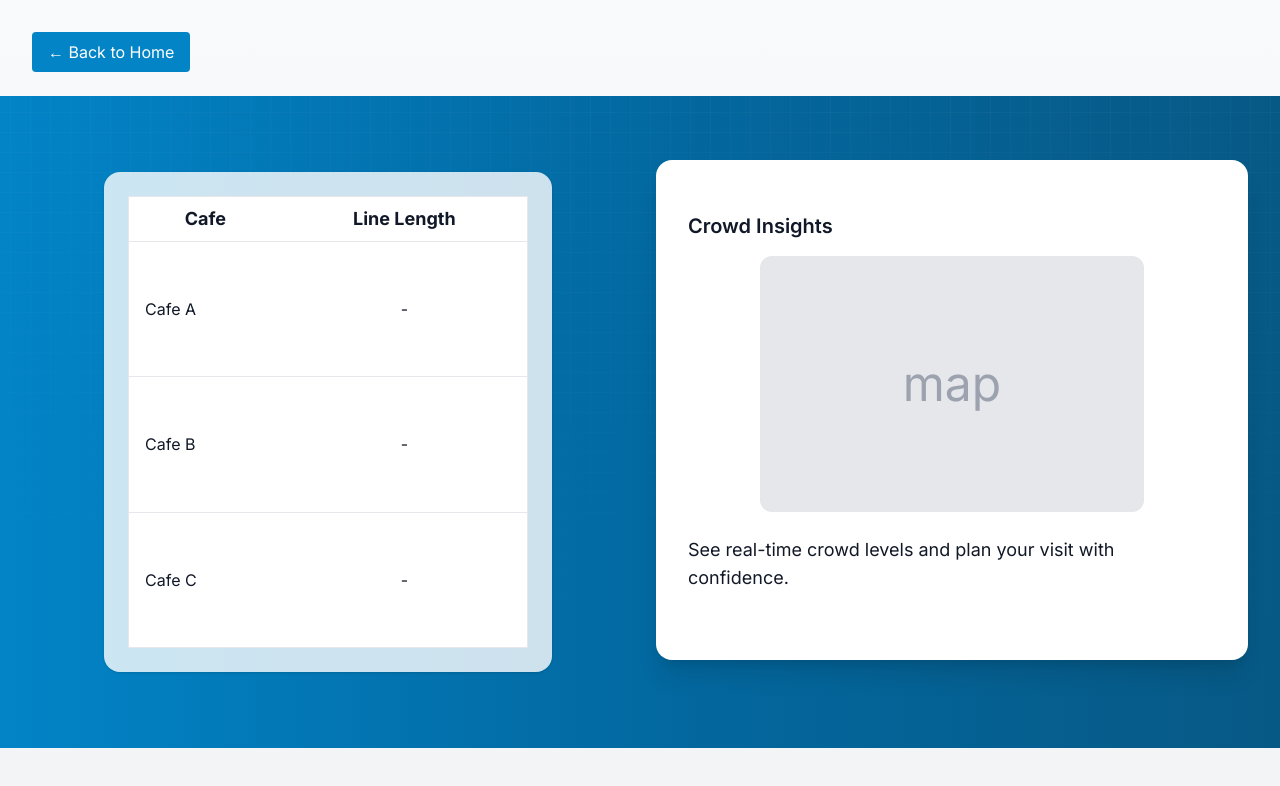
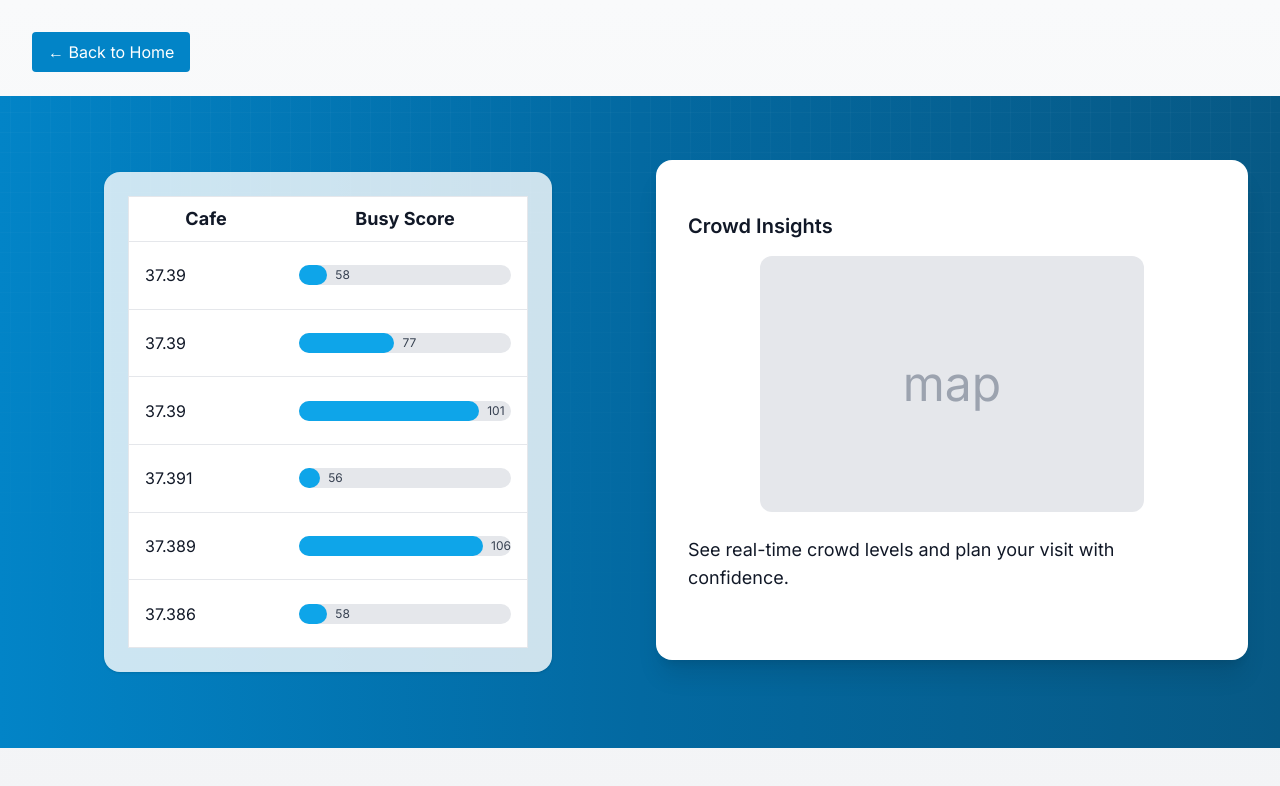
Before and after one commit to kelsokumar/lunchaos, a Next.js app: page /crowd in a window 1280 px wide. Shown: the top 786 px of the page. Built offline with nearby package versions, Linux system fonts and the light colour scheme.

Commit message:
Cafe busy indicator added .

```diff
--- /dev/null
+++ b/src/app/api/cafes-busy/route.ts
@@ -0,0 +1,24 @@
+import { NextResponse } from 'next/server';
+import fs from 'fs';
+import path from 'path';
+
+export async function GET() {
+  // Read cafes.csv from the root directory
+  const cafesPath = path.join(process.cwd(), 'cafes.csv');
+  let cafes: string[] = [];
+  try {
+    const data = fs.readFileSync(cafesPath, 'utf-8');
+    // Assume first line is header, rest are cafes
+    cafes = data.split('\n').slice(1).filter(Boolean).map(line => line.split(',')[1] || line.split(',')[0]);
+  } catch (e) {
+    return NextResponse.json({ error: 'Could not read cafes.csv' }, { status: 500 });
+  }
+
+  // Generate random busy-ness for each cafe
+  const cafesWithBusy = cafes.map(name => ({
+    name,
+    busy: Math.floor(Math.random() * (110 - 50 + 1)) + 50
+  }));
+
+  return NextResponse.json({ cafes: cafesWithBusy });
+}
--- a/src/app/crowd/page.tsx
+++ b/src/app/crowd/page.tsx
@@ -1,6 +1,25 @@
+"use client";
+import { useEffect, useState } from 'react';
 import Link from 'next/link';
 
 export default function CrowdPage() {
+  const [cafes, setCafes] = useState<{ name: string; busy: number }[]>([]);
+  const [loading, setLoading] = useState(true);
+  const [error, setError] = useState<string | null>(null);
+
+  useEffect(() => {
+    fetch('/api/cafes-busy')
+      .then(res => res.json())
+      .then(data => {
+        setCafes(data.cafes || []);
+        setLoading(false);
+      })
+      .catch(() => {
+        setError('Failed to load cafes');
+        setLoading(false);
+      });
+  }, []);
+
   return (
     <div className="min-h-screen bg-gradient-to-b from-gray-50 to-gray-100">
       <div className="max-w-7xl mx-auto px-4 sm:px-6 lg:px-8 pt-8">
@@ -19,22 +38,34 @@ export default function CrowdPage() {
                   <thead>
                     <tr>
                       <th className="py-2 px-4 border-b font-bold text-lg bg-white">Cafe</th>
-                      <th className="py-2 px-4 border-b font-bold text-lg bg-white">Line Length</th>
+                      <th className="py-2 px-4 border-b font-bold text-lg bg-white">Busy Score</th>
                     </tr>
                   </thead>
                   <tbody>
-                    <tr>
-                      <td className="py-2 px-4 border-b">Cafe A</td>
-                      <td className="py-2 px-4 border-b text-center">-</td>
-                    </tr>
-                    <tr>
-                      <td className="py-2 px-4 border-b">Cafe B</td>
-                      <td className="py-2 px-4 border-b text-center">-</td>
-                    </tr>
-                    <tr>
-                      <td className="py-2 px-4 border-b">Cafe C</td>
-                      <td className="py-2 px-4 border-b text-center">-</td>
-                    </tr>
+                    {loading && (
+                      <tr><td colSpan={2} className="py-4 text-center">Loading...</td></tr>
+                    )}
+                    {error && (
+                      <tr><td colSpan={2} className="py-4 text-center text-red-500">{error}</td></tr>
+                    )}
+                    {!loading && !error && cafes.map((cafe, i) => {
+                      // Normalize busy score for bar width (50-110 maps to 0-100%)
+                      const percent = ((cafe.busy - 50) / 60) * 100;
+                      return (
+                        <tr key={i}>
+                          <td className="py-2 px-4 border-b">{cafe.name}</td>
+                          <td className="py-2 px-4 border-b text-center">
+                            <div className="w-full h-5 bg-gray-200 rounded-full flex items-center">
+                              <div
+                                className="h-5 rounded-full bg-primary-500 transition-all duration-300"
+                                style={{ width: `${percent}%`, minWidth: 8 }}
+                              />
+                              <span className="ml-2 text-xs text-gray-700">{cafe.busy}</span>
+                            </div>
+                          </td>
+                        </tr>
+                      );
+                    })}
                   </tbody>
                 </table>
               </div>
```
Also changed, not shown: cafes.csv (added).
